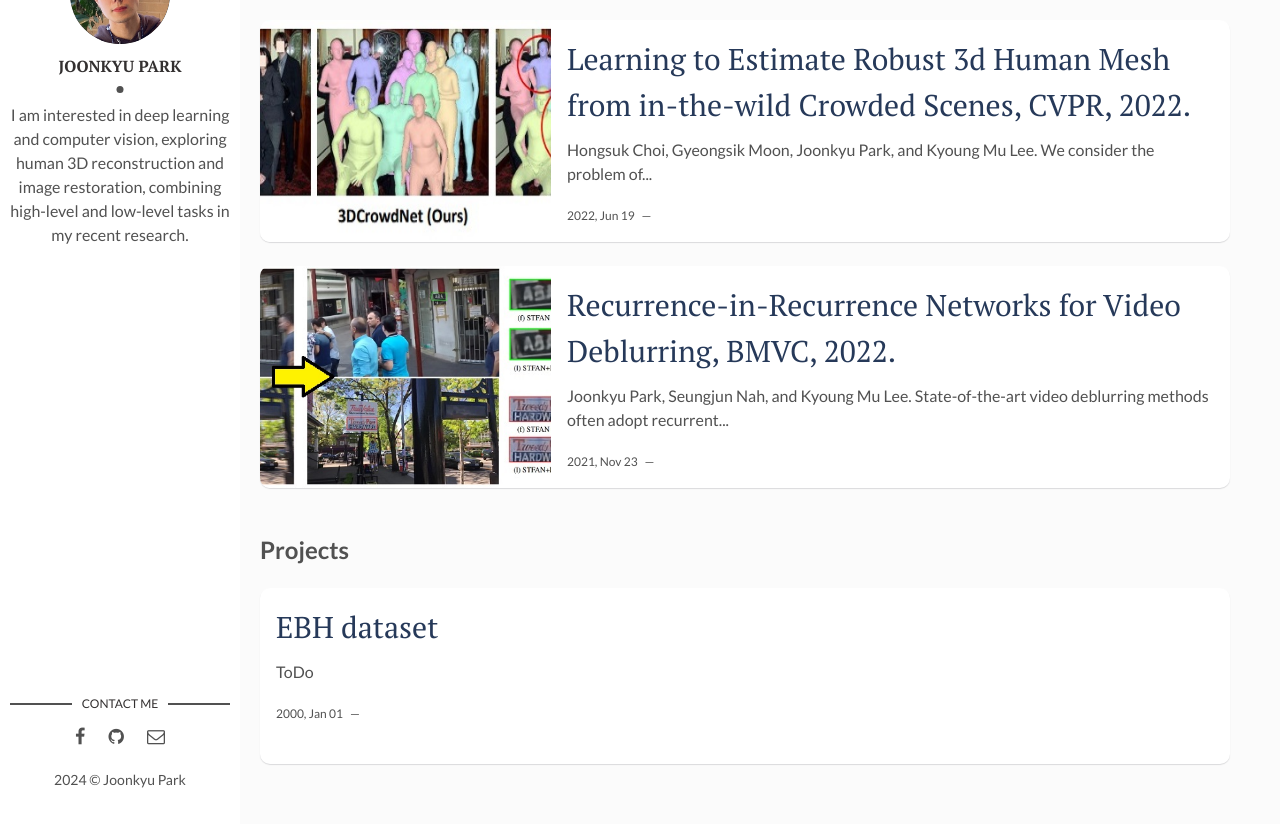
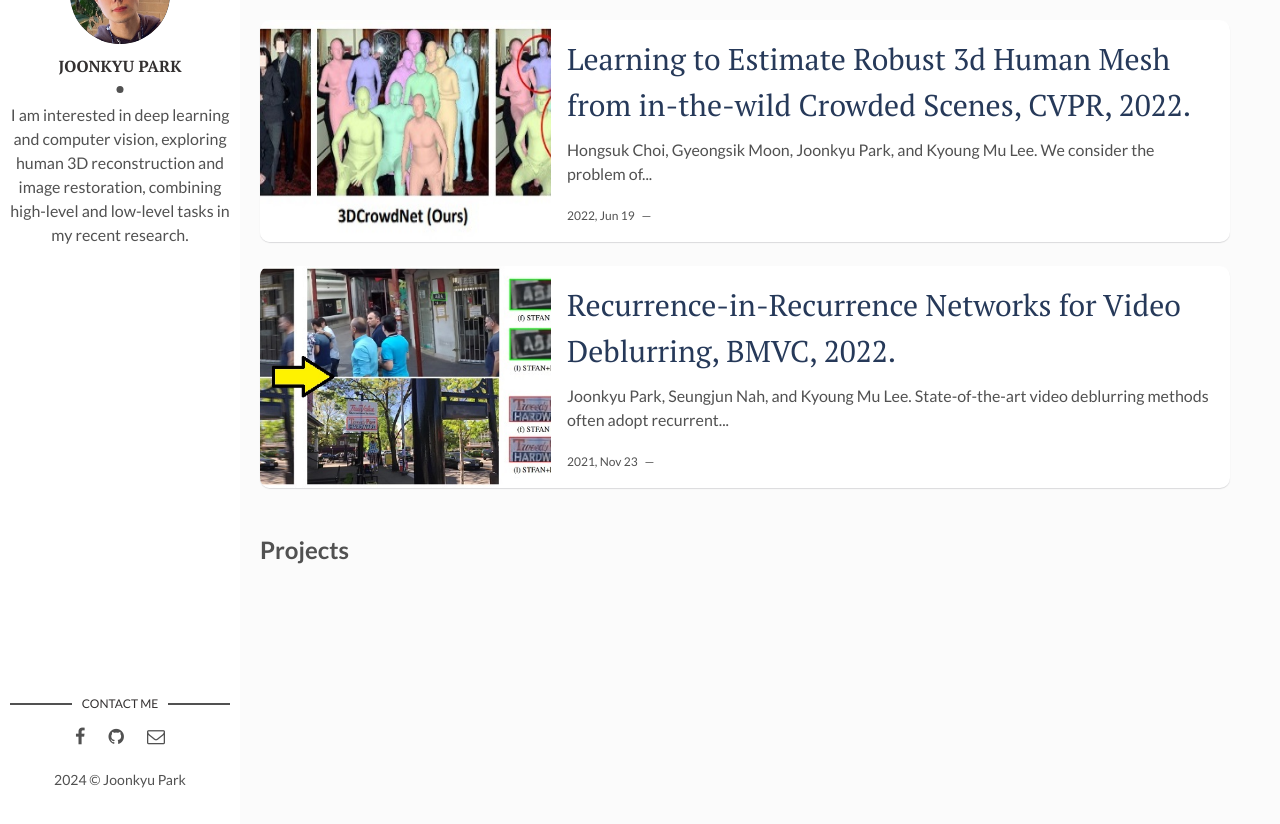
Before and after one commit to jkpark08/jkpark08.github.io, a Jekyll site: the page built from index.html, in a window 1280 px wide and 900 px high, scrolled down 2082 px, cut to the strip 76-900 px from the top of the window. Built offline with Jekyll 4.4.1, drawn with Linux system fonts in a browser that asks for light colours; the list of posts is cut into pages by our own code; a file with an impossible date is left out.

Commit message:
Update 2024-07-01-EBH.markdown

```diff
--- a/_posts/2024-07-01-EBH.markdown
+++ b/_posts/2024-07-01-EBH.markdown
@@ -1,7 +1,7 @@
 ---
 layout: post
 title: EBH dataset
-date: 2000-01-01 13:32:20 +0300
+date: # 2000-01-01 13:32:20 +0300
 description: # Add post description (optional)
 img: # Add image post (optional)
 fig-caption: # Add figcaption (optional)
```
